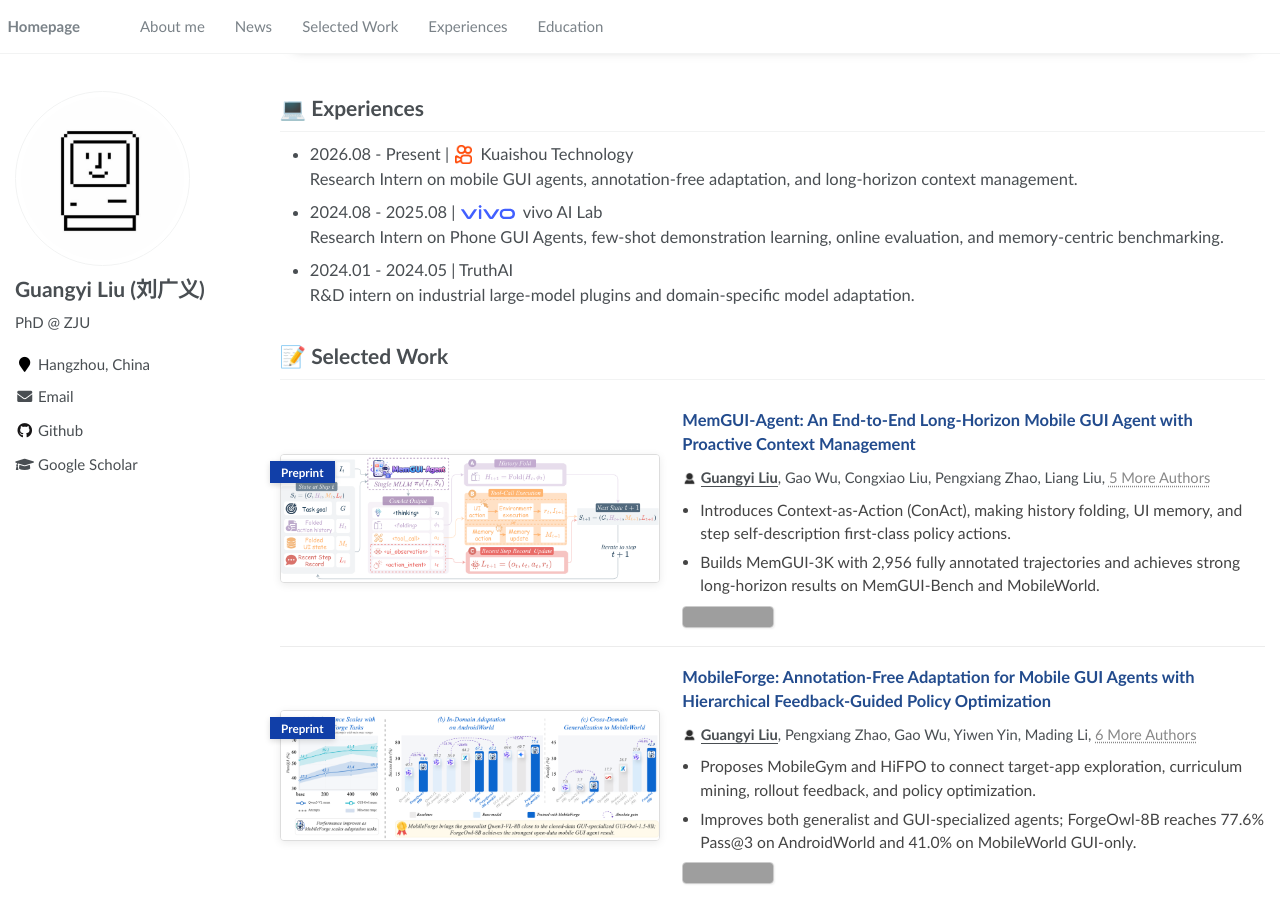
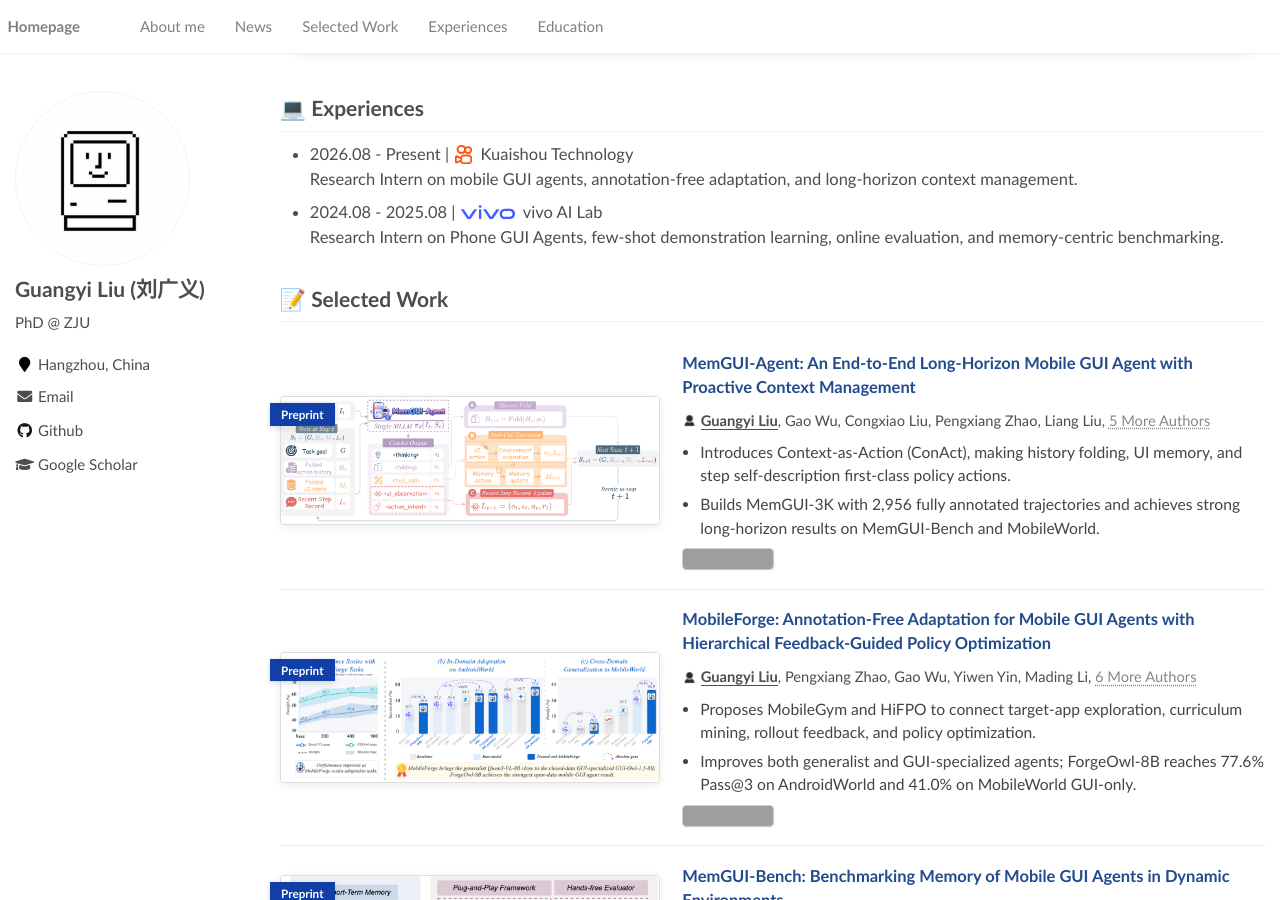
Before and after one commit to lgy0404/lgy0404.github.io, a Jekyll site: the page built from _pages/about.md, in a window 1280 px wide and 900 px high, scrolled down 775 px. Built offline with Jekyll 4.4.1, drawn with Linux system fonts in a browser that asks for light colours; comment, search, counter and statistics services are not loaded; grey boxes are pictures that could not be loaded.

Commit message:
chore: remove TruthAI experience

```diff
--- a/_pages/about.md
+++ b/_pages/about.md
@@ -219,8 +219,6 @@ I aim to build **reliable mobile agents** that can connect language, vision, mem
   Research Intern on mobile GUI agents, annotation-free adaptation, and long-horizon context management.
 - 2024.08 - 2025.08 | <img src="./images/logos/vivo-logo.svg" class="exp-logo exp-logo--vivo" alt="vivo logo"> vivo AI Lab
   Research Intern on Phone GUI Agents, few-shot demonstration learning, online evaluation, and memory-centric benchmarking.
-- 2024.01 - 2024.05 | TruthAI
-  R&D intern on industrial large-model plugins and domain-specific model adaptation.
 
 <span class='anchor' id='selected-work'></span>
 # 📝 Selected Work
```
